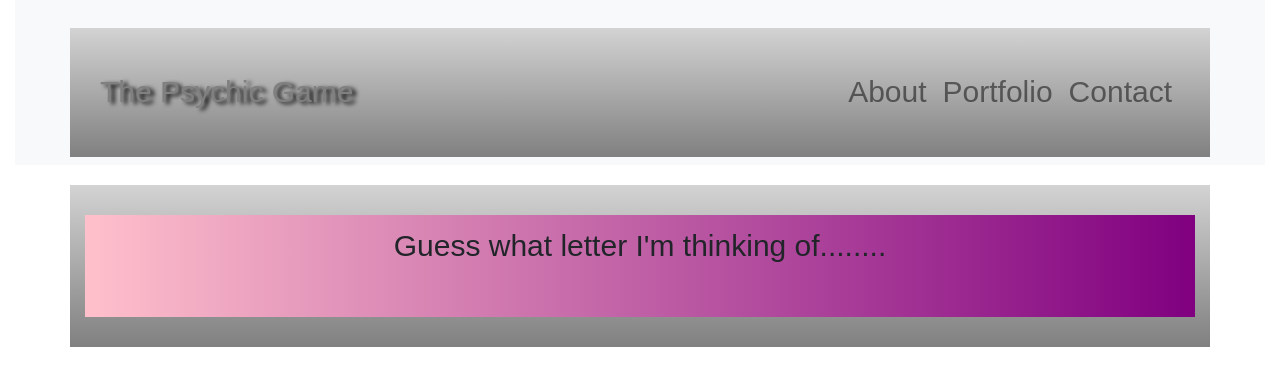
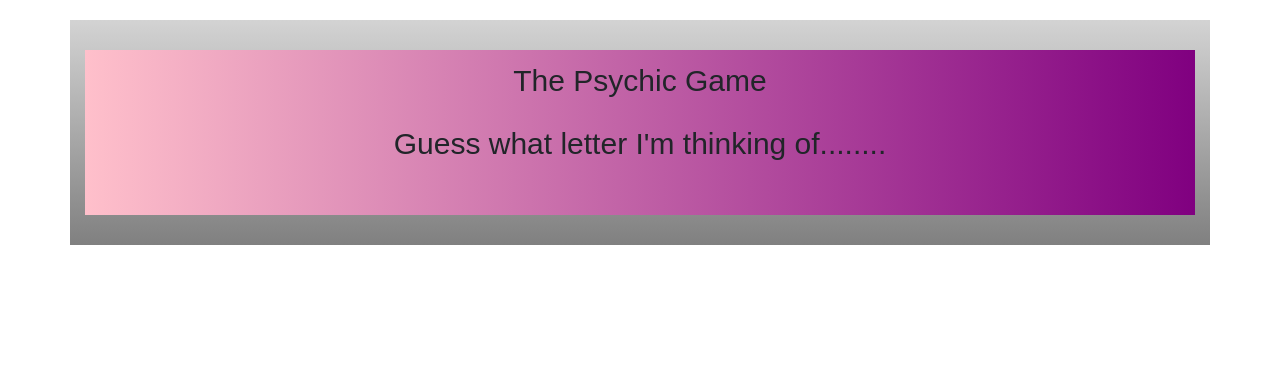
Before and after one commit to atrinik11/Psychi-Game, a plain HTML site: page index.html in a window 1280 px wide. Drawn offline with nearby package versions, Linux system fonts and the light colour scheme.

Commit message:
Recover update

```diff
--- a/assets/css/style.css
+++ b/assets/css/style.css
@@ -17,7 +17,7 @@
   padding:5px;
   color: linear-gradient(to right, grey, lightgrey);
   text-align:center;
-}
+  }
 .row{
   background: linear-gradient(to right, pink, purple);
   height:auto;
@@ -34,7 +34,7 @@
   text-shadow:cloudflare;
 }
 .pop h1, h2, h3{
-  text-shadow: 4px 2px 4px #000000;
+  text-shadow: 4px 2px 4px #2e2d2d;
   text-size:30px;
   color:grey;
 }
--- a/index.html
+++ b/index.html
@@ -9,31 +9,9 @@
         <link rel="stylesheet" type="text/css" href="assets/css/style.css">
     </head>
     <body>
-      <div class="container-fluid">
-         <nav class="navbar navbar-expand-md navbar-light bg-light sticky-top">
-         <div class="container">
-           <h3 class="display-5">The Psychic Game</h3>
-           <button class="navbar-toggler" type="button" data-toggle="collapse" data-target="#myNavbar" >
-             <span class="navbar-toggler-icon"></span>
-           </button>
-
-           <div class="collapse navbar-collapse" id="myNavbar">
-             <ul class="navbar-nav ml-auto ">
-               <li class="nav-item">
-                 <a class="nav-link" href="#">About</a>
-               </li>
-               <li class="nav-item">
-                 <a class="nav-link" href="#">Portfolio</a>
-               </li>
-               <li class="nav-item">
-                 <a class="nav-link" href="#">Contact</a>
-               </li>
-             </ul>
-           </div>
-         </div>
-        </nav>
       <div class = "container">
         <div class = "row">
+            <h1>The Psychic Game</h1>
             <h4>Guess what letter I'm thinking of........</h4>
         </div>
         <div class = "row">
```
